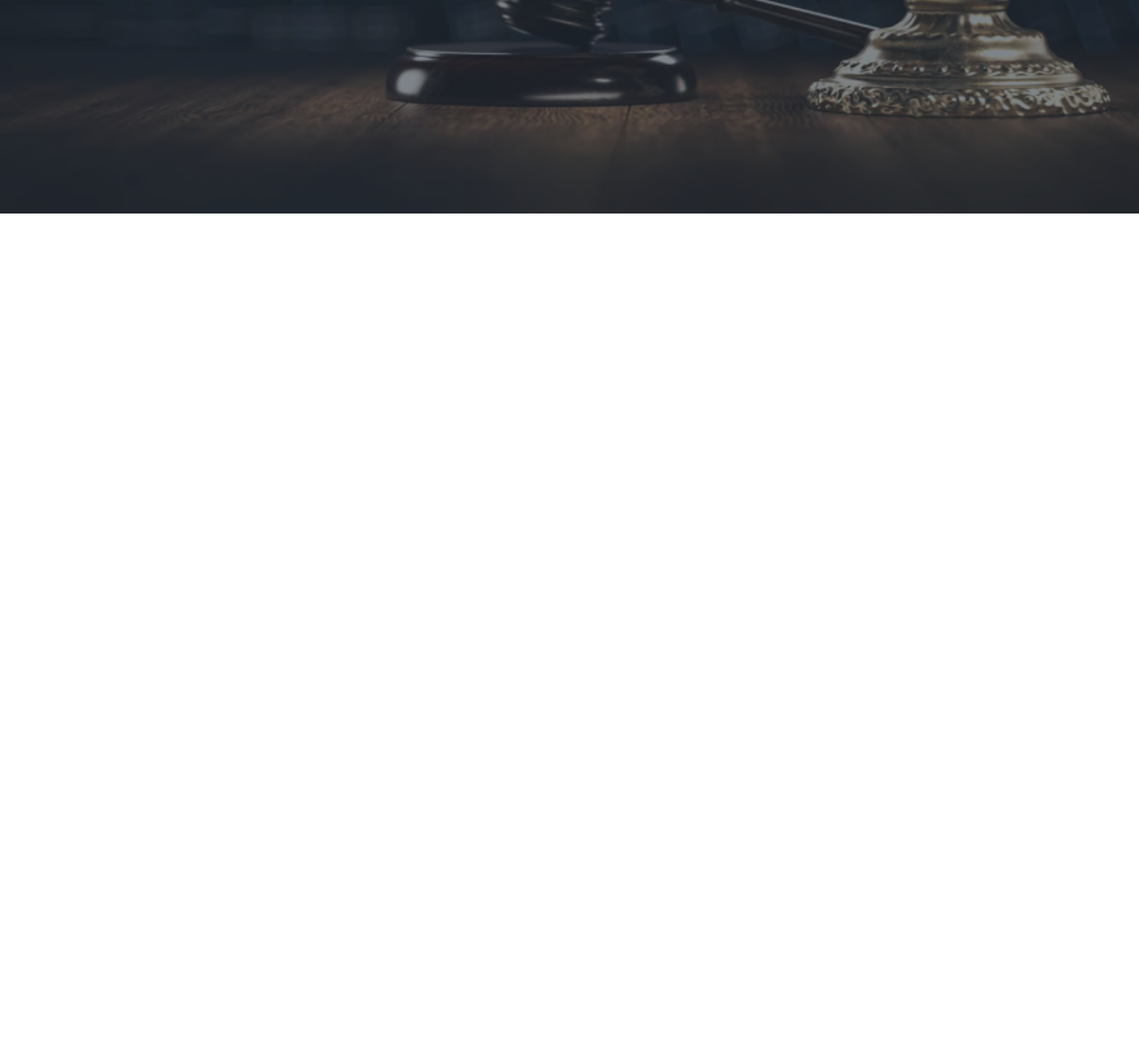
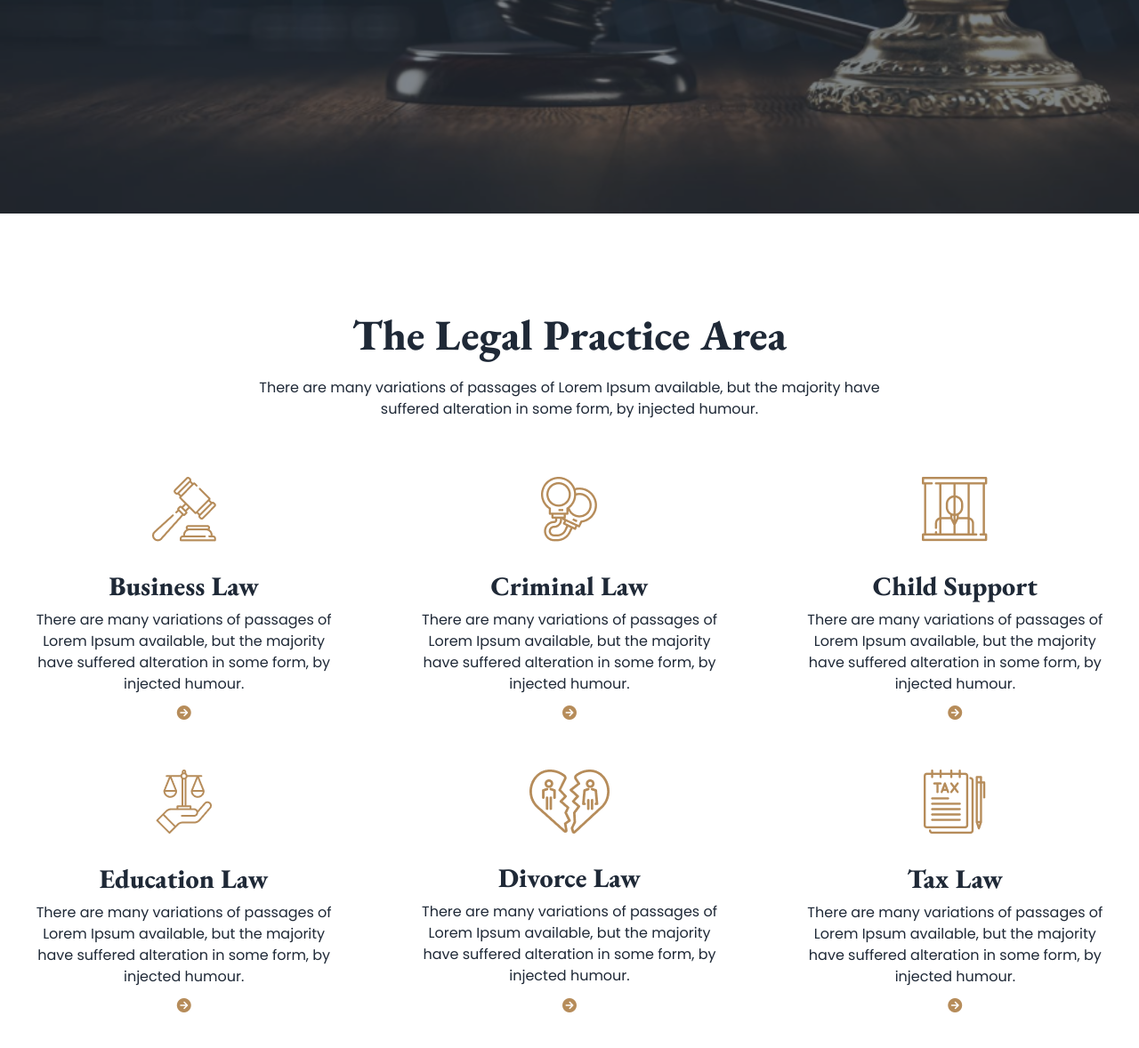
Before and after one commit to Shourav05/Legal-Solution, a plain HTML site: page index.html in a window 1280 px wide. Shown: the part 708-1886 px from the top of the page at 89% size. Before the commit the page ends 948 px from the top, so only its background shows below. Drawn offline with nearby package versions, Linux system fonts and the light colour scheme.

Commit message:
added the legal practice area section

```diff
--- a/index.html
+++ b/index.html
@@ -8,6 +8,10 @@
   <!-- tailwind and daisy ui set up -->
   <link href="https://cdn.jsdelivr.net/npm/daisyui@3.5.1/dist/full.css" rel="stylesheet" type="text/css" />
   <script src="https://cdn.tailwindcss.com"></script>
+  <!-- font awesome-->
+  <link rel="stylesheet" href="https://cdnjs.cloudflare.com/ajax/libs/font-awesome/6.4.2/css/all.min.css"
+    integrity="sha512-z3gLpd7yknf1YoNbCzqRKc4qyor8gaKU1qmn+CShxbuBusANI9QpRohGBreCFkKxLhei6S9CQXFEbbKuqLg0DA=="
+    crossorigin="anonymous" referrerpolicy="no-referrer" />
   <!-- google fonts -->
   <link rel="preconnect" href="https://fonts.googleapis.com">
   <link rel="preconnect" href="https://fonts.gstatic.com" crossorigin>
@@ -19,7 +23,8 @@
     .font-poppins {
       font-family: 'Poppins', sans-serif;
     }
-    .font-eb{
+
+    .font-eb {
       font-family: 'EB Garamond', serif;
     }
   </style>
@@ -125,6 +130,7 @@
       </div>
     </div>
     <!-- end navbar section -->
+
     <!-- start banner section -->
     <div class="hero min-h-screen" style="background-image: url(./images/banner.png);">
       <div class="hero-overlay bg-opacity-60"></div>
@@ -132,9 +138,11 @@
         <div class="max-w-2xl">
           <h1 class="mb-5 font-eb text-7xl font-extrabold">We Provide Effective Legal Solutions</h1>
           <p class="mb-5">There are many variations of passages of Lorem Ipsum available, but the majority
-            <br> have suffered alteration in some form, by injected humour.</p>
+            <br> have suffered alteration in some form, by injected humour.
+          </p>
           <div class="flex gap-6 justify-center">
-            <input type="text" placeholder="Search your services" class="input input-bordered font-poppins text-black w-full max-w-xs" />
+            <input type="text" placeholder="Search your services"
+              class="input input-bordered font-poppins text-black w-full max-w-xs" />
             <button class="btn font-poppins bg-[#B68C5A] text-white">Search</button>
           </div>
         </div>
@@ -142,8 +150,90 @@
     </div>
     <!-- end banner section -->
   </header>
-  <main>
-
+  <main class="max-w-screen-xl mx-auto my-28">
+    <!-- start legal practice area section -->
+    <section>
+      <h1 class="text-5xl font-extrabold font-eb text-center mb-6">The Legal Practice Area</h1>
+      <p class="text-center font-poppins mb-16">There are many variations of passages of Lorem Ipsum available, but the
+        majority have
+        <br> suffered alteration in some form, by injected humour.
+      </p>
+      <div class="grid gap-5 grid-cols-1 md:grid-cols-2 lg:grid-cols-3">
+        <!-- card-1 -->
+        <div class="card hover:shadow-xl">
+          <figure><img src="./images/business.png" alt="Shoes" /></figure>
+          <div class="card-body">
+            <h2 class="text-center text-3xl font-eb font-extrabold">Business Law</h2>
+            <p class="font-poppins text-center">There are many variations of passages of Lorem Ipsum available, but the
+              majority have suffered alteration in some form, by injected humour.</p>
+            <div class="text-center">
+              <i class="fa-solid fa-circle-arrow-right text-[#B68C5A]"></i>
+            </div>
+          </div>
+        </div>
+        <!-- card-2 -->
+        <div class="card hover:shadow-xl">
+          <figure><img src="./images/criminal.png" alt="Shoes" /></figure>
+          <div class="card-body">
+            <h2 class="text-center text-3xl font-eb font-extrabold">Criminal Law</h2>
+            <p class="font-poppins text-center">There are many variations of passages of Lorem Ipsum available, but the
+              majority have suffered alteration in some form, by injected humour.</p>
+            <div class="text-center">
+              <i class="fa-solid fa-circle-arrow-right text-[#B68C5A]"></i>
+            </div>
+          </div>
+        </div>
+        <!-- card-3 -->
+        <div class="card hover:shadow-xl">
+          <figure><img src="./images/child.png" alt="Shoes" /></figure>
+          <div class="card-body">
+            <h2 class="text-center text-3xl font-eb font-extrabold">Child Support</h2>
+            <p class="font-poppins text-center">There are many variations of passages of Lorem Ipsum available, but the
+              majority have suffered alteration in some form, by injected humour.</p>
+            <div class="text-center">
+              <i class="fa-solid fa-circle-arrow-right text-[#B68C5A]"></i>
+            </div>
+          </div>
+        </div>
+        <!-- card-4 -->
+        <div class="card hover:shadow-xl">
+          <figure><img src="./images/education.png" alt="Shoes" /></figure>
+          <div class="card-body">
+            <h2 class="text-center text-3xl font-eb font-extrabold">Education Law</h2>
+            <p class="font-poppins text-center">There are many variations of passages of Lorem Ipsum available, but the
+              majority have suffered alteration in some form, by injected humour.</p>
+            <div class="text-center">
+              <i class="fa-solid fa-circle-arrow-right text-[#B68C5A]"></i>
+            </div>
+          </div>
+        </div>
+        <!-- card-5 -->
+        <div class="card hover:shadow-xl">
+          <figure><img src="./images/divorce.png" alt="Shoes" /></figure>
+          <div class="card-body">
+            <h2 class="text-center text-3xl font-eb font-extrabold">Divorce Law</h2>
+            <p class="font-poppins text-center">There are many variations of passages of Lorem Ipsum available, but the
+              majority have suffered alteration in some form, by injected humour.</p>
+            <div class="text-center">
+              <i class="fa-solid fa-circle-arrow-right text-[#B68C5A]"></i>
+            </div>
+          </div>
+        </div>
+        <!-- card-6 -->
+        <div class="card hover:shadow-xl">
+          <figure><img src="./images/tax.png" alt="Shoes" /></figure>
+          <div class="card-body">
+            <h2 class="text-center text-3xl font-eb font-extrabold">Tax Law</h2>
+            <p class="font-poppins text-center">There are many variations of passages of Lorem Ipsum available, but the
+              majority have suffered alteration in some form, by injected humour.</p>
+            <div class="text-center">
+              <i class="fa-solid fa-circle-arrow-right text-[#B68C5A]"></i>
+            </div>
+          </div>
+        </div>
+      </div>
+    </section>
+    <!-- end legal practice area section -->
   </main>
   <footer>
 
```
